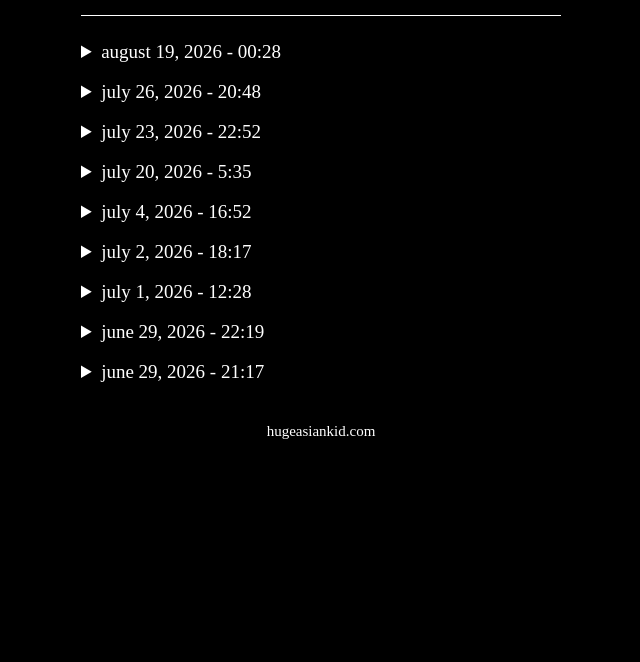
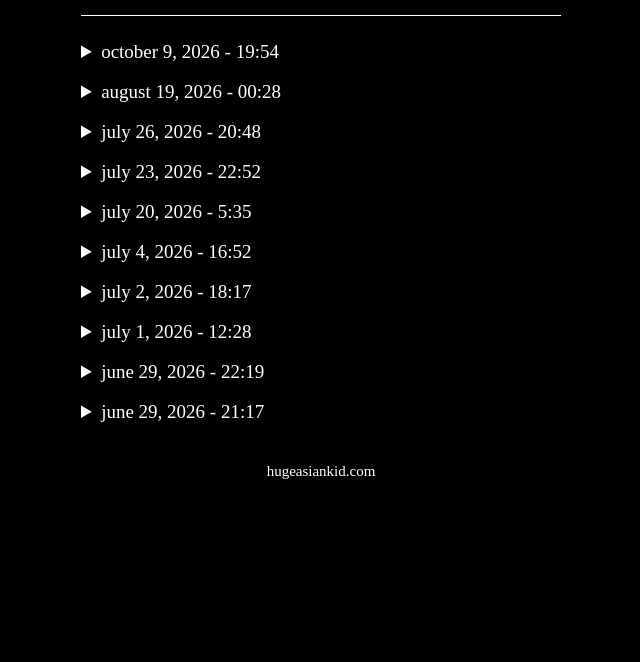
Before and after one commit to hugeasiankid/hugeasiankidsite, a plain HTML site: page notes.html in a window 1280 px wide. Shown: the part 138-800 px from the top of the page, without its empty margins (319-959 px from the left). Drawn offline with Linux system fonts and the light colour scheme.

Commit message:
Update notes.html

```diff
--- a/notes.html
+++ b/notes.html
@@ -21,6 +21,11 @@
 <hr>
 
 <div class="entries">
+
+<details>
+<summary>october 9, 2026 - 19:54</summary>
+<p> shave and a haircut, two bits </p>
+</details>
 
 <details>
 <summary>august 19, 2026 - 00:28</summary>
```
